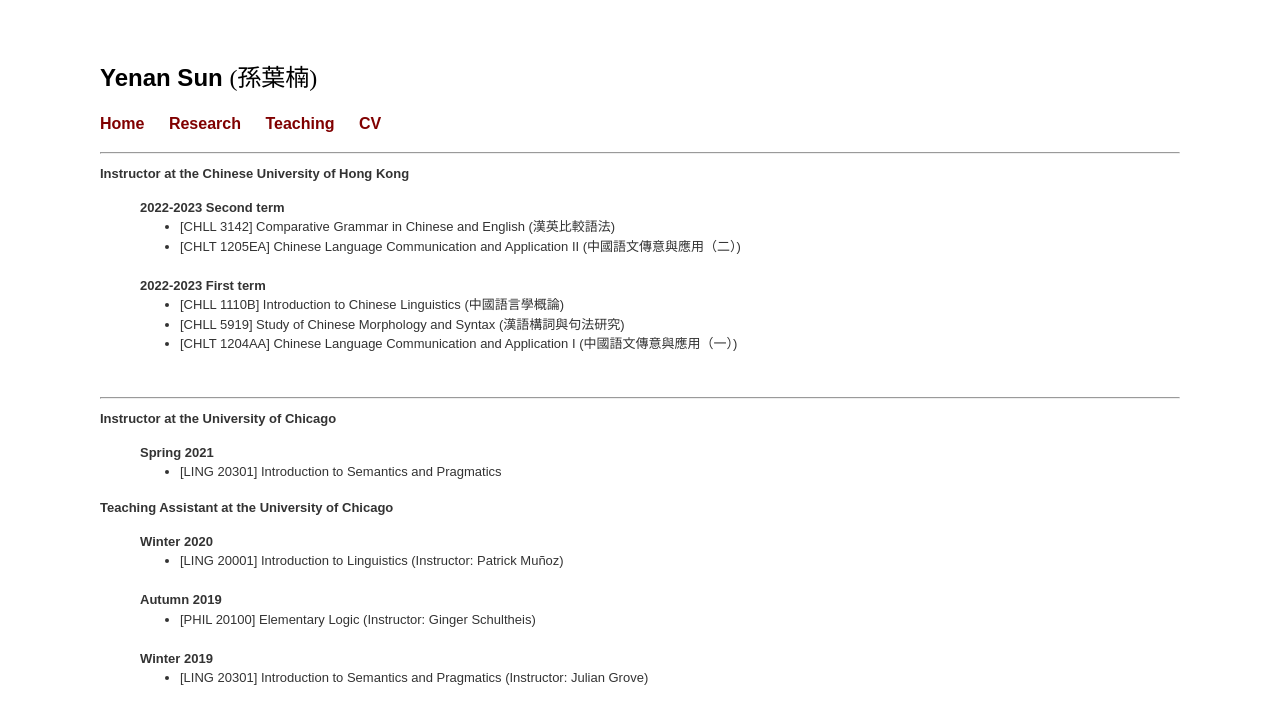
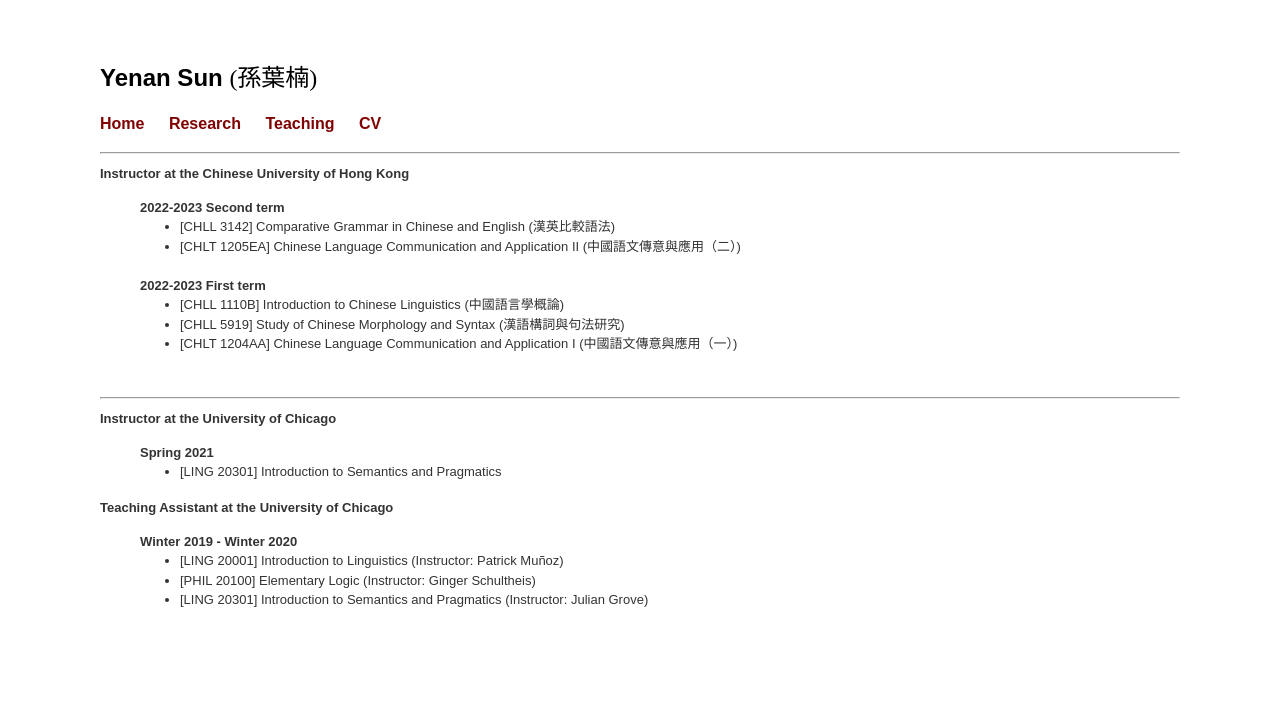
Before and after one commit to yenan09/yenan09.github.io, a Jekyll site: the page built from tea.html, in a window 1280 px wide. Shown: the top 724 px of the page. Built offline with Jekyll 4.4.1, drawn with Linux system fonts in a browser that asks for light colours; some of the changed lines change nothing that is shown.

Commit message:
update tea uchi

```diff
--- a/tea.html
+++ b/tea.html
@@ -83,48 +83,22 @@
 
  </li>
 
-
   </ul>
 
 
   <b>Teaching Assistant at the University of Chicago</b>
   <ul style="list-style-type:none;">
 
-    <li> <b>Winter 2020</b>
+    <li> <b>Winter 2019 - Winter 2020</b>
       <ul style="list-style-type:disc;">
 
+    <li> [LING 20001] Introduction to Linguistics (Instructor: Patrick Muñoz)  </li>
 
-    <li> [LING 20001] Introduction to Linguistics (Instructor: Patrick Muñoz)
-        </li>
+    <li> [PHIL 20100] Elementary Logic (Instructor: Ginger Schultheis)  </li>
+
+    <li> [LING 20301] Introduction to Semantics and Pragmatics (Instructor: Julian Grove)  </li>
 
     </ul>
-      </li>
-<br>
-
-      <li> <b>Autumn 2019</b>
-        <ul style="list-style-type:disc;">
-
-
-      <li> [PHIL 20100] Elementary Logic (Instructor: Ginger Schultheis)
-          </li>
-
-      </ul>
-        </li>
-<br>
-
-        <li> <b>Winter 2019</b>
-          <ul style="list-style-type:disc;">
-
-
-        <li> [LING 20301] Introduction to Semantics and Pragmatics (Instructor: Julian Grove)
-            </li>
-
-        </ul>
-          </li>
-
-    <!-- <li><b>When TPs Can(not) Move: The View from Cantonese. </b> (with Jackie Yan-Ki Lai). <br>
-            Poster presented at LSA 94, New Orleans, LA. -->
-
 
     </ul>
 
```
